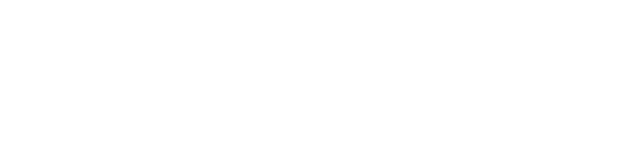
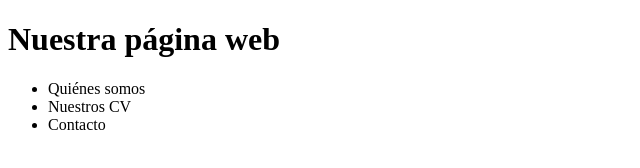
Before and after one commit to BertaGM/202309-w4ch2-augusto-gomez-berta-gonzalez, a plain HTML site: page home.html in a window 1280 px wide. Shown: the whole page, without its empty margins (0-640 px from the left). Drawn offline with Linux system fonts and the light colour scheme.

Commit message:
Add navigation menu, and favicon

```diff
--- a/index.html
+++ b/home.html
@@ -10,7 +10,16 @@
 </head>
 
 <body>
-
+  <header>
+    <h1>Nuestra página web</h1>
+  </header>
+  <nav>
+    <ul>
+      <li>Quiénes somos</li>
+      <li>Nuestros CV</li>
+      <li>Contacto</li>
+    </ul>
+  </nav>
 </body>
 
 </html>
```
Also changed, not shown: images/alumnos-bootcamp.jpg (added).
